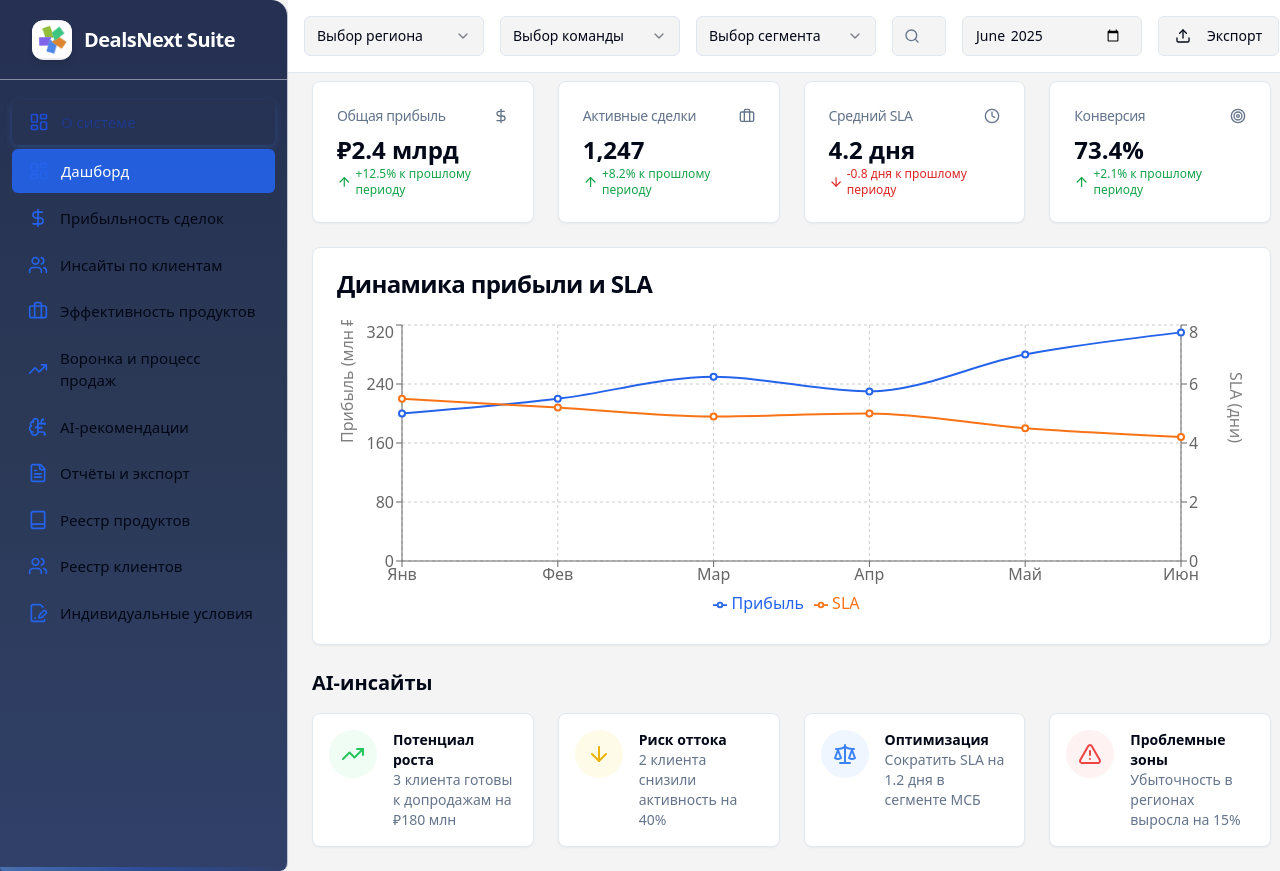
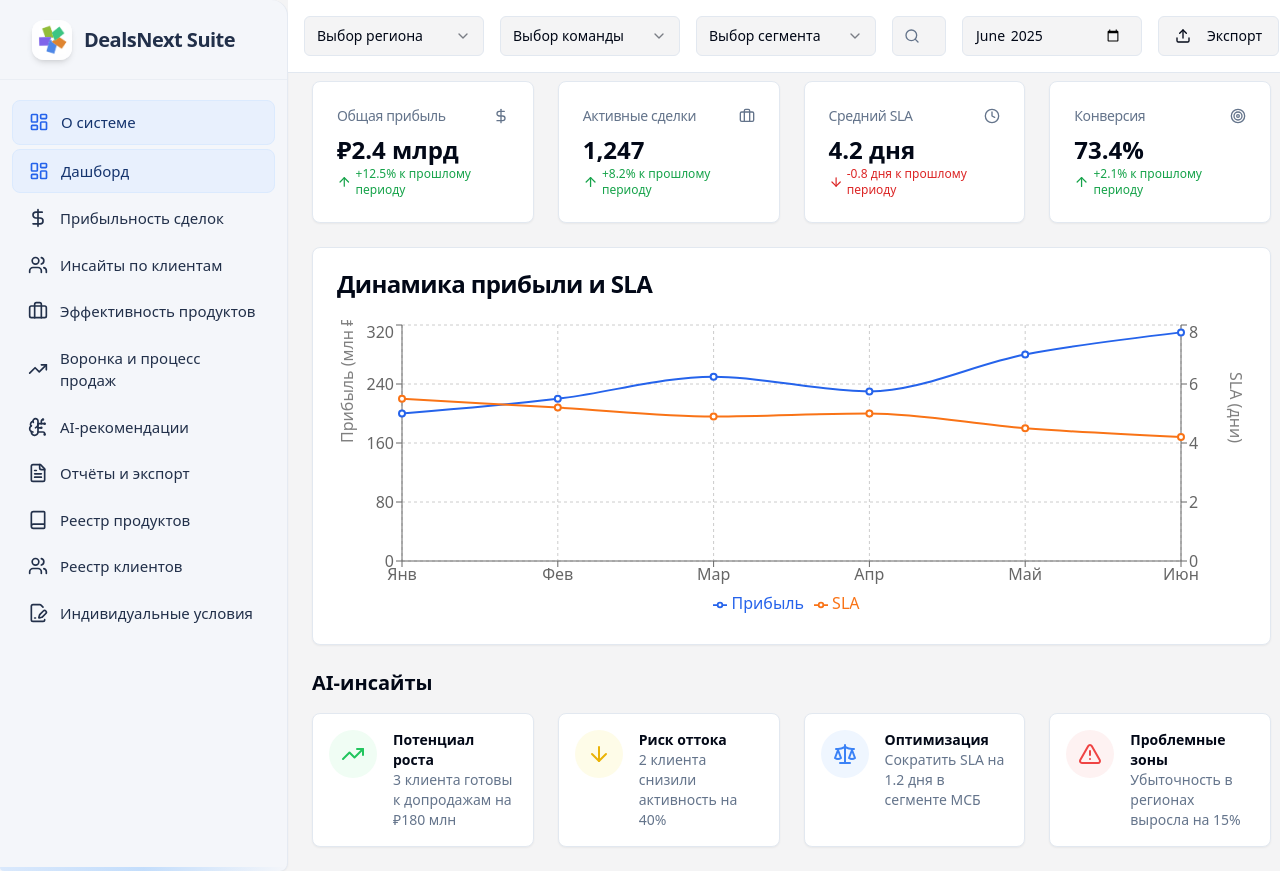
Before and after one commit to eiler2005/dealsnext-insight-hub, a React (Vite) app: page / in a window 1280 px wide. Built offline with nearby package versions, Linux system fonts and the light colour scheme.

Commit message:
Refactor sidebar colors and icons
- Updated sidebar colors and icon styles for better visibility and consistency with the presentation's color scheme.

```diff
--- a/src/components/layout/Sidebar.tsx
+++ b/src/components/layout/Sidebar.tsx
@@ -2,7 +2,17 @@
 import { NavLink } from "react-router-dom";
 import { navItems } from "@/data/mockData";
 import { cn } from "@/lib/utils";
-import { LayoutDashboard, DollarSign, Users, Package, BarChart2, LineChart, BrainCircuit, FileText, Book, User2, FileMinus } from "lucide-react";
+import {
+  LayoutDashboard, DollarSign, Users, Package, BarChart2, LineChart, BrainCircuit, FileText, Book, User2, FileMinus
+} from "lucide-react";
+
+// Цвета для светлой и современной гаммы
+const BG_LIGHT = "#f4f6fa"; // светлый фон боковой панели
+const NAV_ICON = "#22304a"; // тёмно-синий для иконок
+const NAV_ACTIVE_BG = "#e8f0fd"; // очень светло-голубой для активного
+const NAV_ACTIVE_ICON = "#2563eb"; // акцент для активной иконки (посинее)
+const NAV_TEXT = "#22304a"; // текст для неактивных пунктов
+const NAV_ACTIVE_TEXT = "#15346e"; // чуть темнее для выбранного
 
 const customNavItems = [
   {
@@ -26,7 +36,6 @@ const iconMap: Record<string, any> = {
   "product-registry": Book,
   "client-registry": User2,
   "individual-conditions": FileMinus,
-  // можно добавить свои
 };
 
 const Sidebar = () => {
@@ -34,7 +43,7 @@ const Sidebar = () => {
     <aside
       className="w-72 min-w-[220px] flex-shrink-0 flex flex-col border-r border-slate-200/80 shadow-sm rounded-tr-2xl rounded-br-lg"
       style={{
-        background: "linear-gradient(to bottom, #253052 0%, #2b3956 50%, #314069 100%)"
+        background: BG_LIGHT // СВЕТЛЫЙ ФОН
       }}
     >
       <div className="h-20 flex items-center px-8 border-b border-slate-200/50 gap-3">
@@ -44,7 +53,7 @@ const Sidebar = () => {
           className="w-10 h-10 rounded-xl shadow-md bg-white/90 object-contain"
           draggable={false}
         />
-        <h1 className="text-xl font-extrabold tracking-tight text-primary-foreground font-sans select-none">
+        <h1 className="text-xl font-extrabold tracking-tight font-sans select-none" style={{color: NAV_TEXT}}>
           DealsNext Suite
         </h1>
       </div>
@@ -58,30 +67,38 @@ const Sidebar = () => {
               to={item.path}
               className={({ isActive }) =>
                 cn(
-                  "flex items-center gap-3 px-4 py-2.5 text-[15px] font-medium rounded-md group transition-all",
+                  "flex items-center gap-3 px-4 py-2.5 text-[15px] font-medium rounded-lg group transition-all",
                   isActive
                     ? isAbout
-                      // Для "О системе" выделяем немного, но нежно
-                      ? "bg-blue-100 text-blue-800 font-semibold shadow-xs border border-blue-200"
-                      : "bg-primary/90 text-white border border-primary/50"
+                      ? "bg-[#eaf4ff] font-semibold shadow-xs border border-blue-100"
+                      : "" // Используем inline-стили ниже
                     : isAbout
-                      ? "hover:bg-blue-50 hover:text-blue-900 text-blue-900 border border-transparent"
-                      : "hover:bg-primary/10 hover:text-primary",
-                  isAbout ? "transition-colors" : "transition-colors"
+                      ? "hover:bg-[#f3f7fb] hover:text-[#2b3960] text-[#2b3960] border border-transparent"
+                      : "hover:bg-[#f3f7fb] hover:text-[#15346e]",
+                  "transition-colors"
                 )
               }
-              style={isAbout
-                ? { boxShadow: "0 2px 8px -2px #3b82f670" }
-                : undefined
+              style={(isAbout || window.location.pathname === item.path)
+                ? {
+                  background: NAV_ACTIVE_BG,
+                  color: NAV_ACTIVE_TEXT,
+                  border: "1.5px solid #dbeafe",
+                }
+                : {
+                  color: NAV_TEXT
+                }
               }
               tabIndex={0}
             >
               {Icon && (
                 <Icon
-                  className={cn(
-                    "w-[20px] h-[20px] shrink-0",
-                    isAbout ? "text-blue-700" : "text-primary"
-                  )}
+                  className="w-[20px] h-[20px] shrink-0"
+                  style={{
+                    color:
+                      window.location.pathname === item.path || isAbout
+                        ? NAV_ACTIVE_ICON
+                        : NAV_ICON,
+                  }}
                 />
               )}
               <span>{item.name}</span>
@@ -96,7 +113,7 @@ const Sidebar = () => {
       </nav>
       <div className="h-5" />
       {/* Легкая подсветка нижней грани для современного вида */}
-      <div className="w-full h-[4px] bg-gradient-to-r from-blue-400/80 via-primary/60 to-transparent opacity-60 rounded-bl-xl" />
+      <div className="w-full h-[4px] bg-gradient-to-r from-blue-200 via-blue-300 to-transparent opacity-50 rounded-bl-xl" />
     </aside>
   );
 };
```
